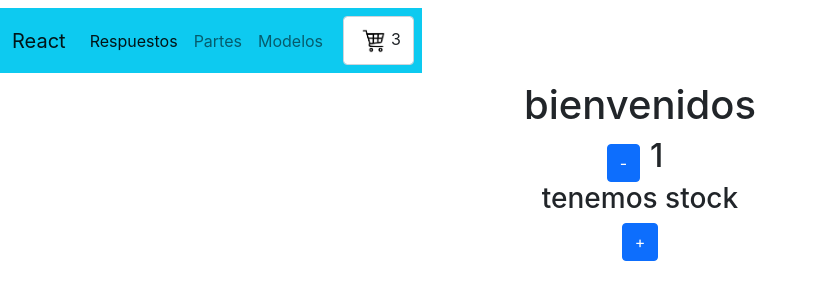
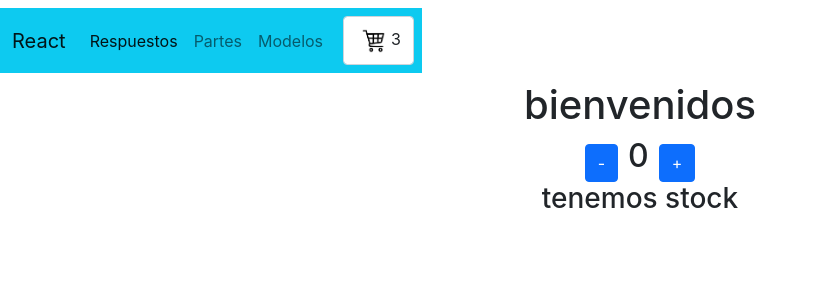
Before and after one commit to alianzasoluciones/react-danieldebrun, a React (Create React App) app: page / in a window 1280 px wide. Shown: the top 300 px of the page, without its empty margins (0-818 px from the left). Built offline with nearby package versions, Linux system fonts and the light colour scheme.

Commit message:
modificaciones para entrega

```diff
--- a/src/App.js
+++ b/src/App.js
@@ -1,16 +1,16 @@
 //import logo from './logo.svg';
 import './App.css';
-import Menu from './components/NavBar/navBar';
+import NavBar from './components/NavBar/NavBar'
 import ItemListContainer from './components/itemListContainer/itemListContainer';
 import ItemCount from './components/ItemCount/ItemCount';
 
 function App() {
   return (
     <div className="App">
-      <div className='navbar'  ><Menu />
+      <div className='navbar'  ><NavBar />
       </div>
       <ItemListContainer greeting="bienvenidos"/>
-      <ItemCount />
+      <ItemCount stock={3} inicial= {0} />
 
     </div>
   );
--- a/src/components/ItemCount/ItemCount.js
+++ b/src/components/ItemCount/ItemCount.js
@@ -1,25 +1,17 @@
 import  { useState } from 'react'
 
-const ItemCount = () => {
-  const [count, setCount] = useState(1)
+const ItemCount = (props) => {
+  const [count, setCount] = useState(parseInt(props.inicial))
 
-  const decrement = () => {
-    if (count <= 0 ){
-      setCount (1)
-    } else {
+  const resta = () => {
+    if ((count <= props.stock, +1 )&& (count > props.inicial)){
       setCount (count - 1)
     }
-
-          setCount((count) => count - 0 )
       }
 
 
-const increment = () => {
-  if (count === 4 ){
-    setCount (1)
-  } else {
-    setCount (count + 0)
-
+const agrega = () => {
+  if ((count>= 0 )&& (count <= props.stock)){
      setCount (count + 1)
  }
 }
@@ -27,11 +19,11 @@ const increment = () => {
  return(
     <div class="container-fluid">
     <div class="d-grid gap-2 d-md-block">
-    <button onClick={decrement} class="btn btn-primary" type="button" >-</button>
+    <button onClick={resta} class="btn btn-primary" type="button" >-</button>
     <h2 style={{position:"flex", display:"inline",padding:10}}>{count}</h2>
+    <button onClick={agrega} class="btn btn-primary" type="button">+</button>
     <h3>{ count <= 3 ? "tenemos stock" : "no tenemos stock"
       } </h3>
-    <button onClick={increment} class="btn btn-primary" type="button">+</button>
   </div>
   </div>
   )
--- a/src/components/NavBar/navBar.js
+++ b/src/components/NavBar/navBar.js
@@ -1,8 +1,8 @@
 import React from "react";
-import CartWidget from "../cartWidget/cartWidget";
+import CartWidget from "../CartWidget/CartWidget";
 
 
-const Menu = () => {
+const NavBar = () => {
     return (
 <nav class="navbar  navbar-expand-lg  navbar-light bg-info">
   <div class="container-fluid">
@@ -36,4 +36,4 @@ const Menu = () => {
     );
 }
 
-export default Menu
+export default NavBar
--- a/src/components/cartWidget/cartWidget.js
+++ b/src/components/cartWidget/cartWidget.js
@@ -1,12 +1,15 @@
+
+
+
 const CartWidget = () => {
     return (
-        <div  > <div>
+        < div >
             <img src="./images/descarga.png" style={
     {
     width: 35, height: 35, display:"inline-block", alignItems: "flex-end", padding:5
   }} alt="card-widget"  />
             3
-            </div>
+
         </div>
     )
 }
```
